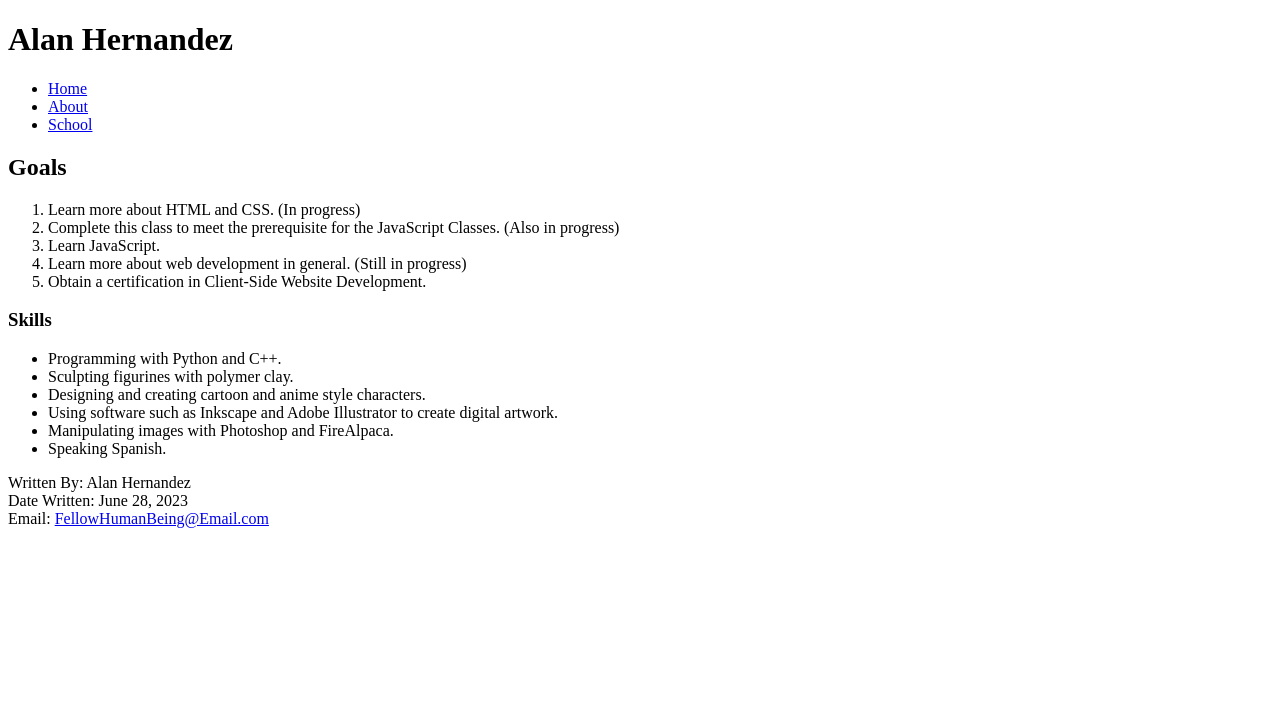
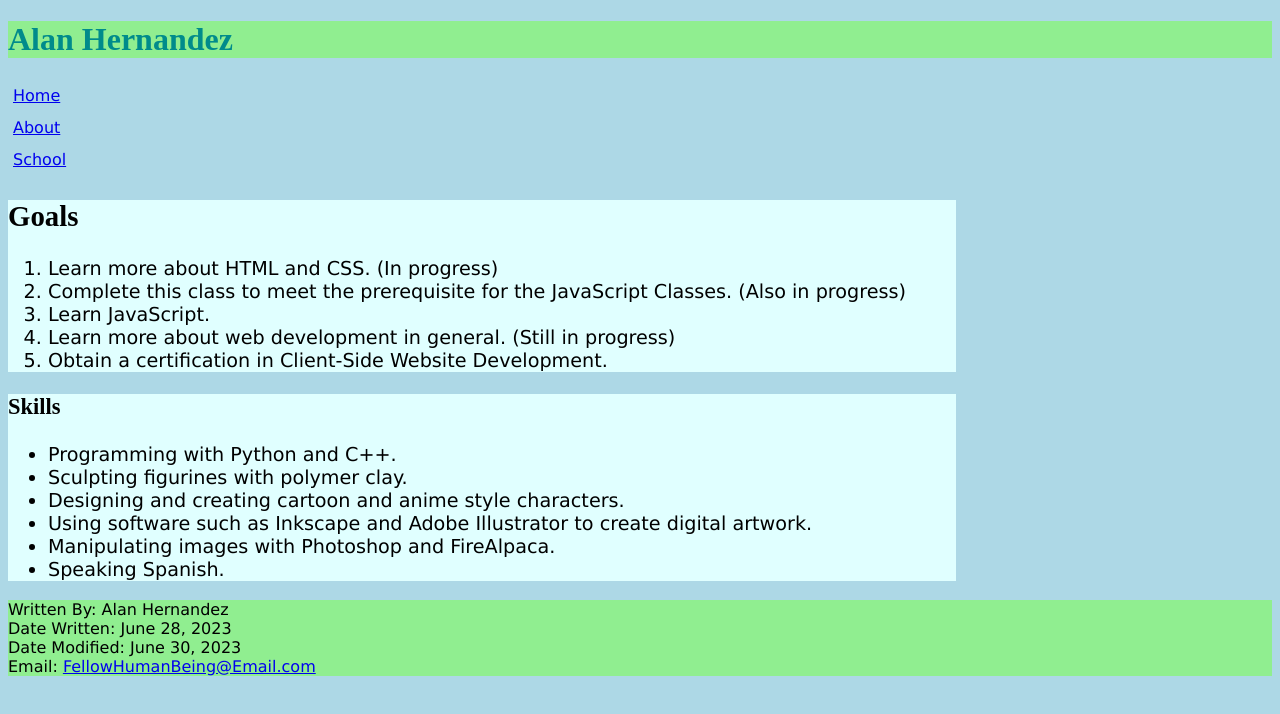
Before and after one commit to A7anx360/AHcis162, a plain HTML site: page about.html in a window 1280 px wide. Drawn offline with Linux system fonts and the light colour scheme.

Commit message:
Add files via upload

```diff
--- a/about.html
+++ b/about.html
@@ -3,15 +3,16 @@
 
 <!--Page Head Title, and Metadata-->
 	<head>
-		<title>Alan Hernandez, About</title>
 		<meta name="keywords" content="Alan, About, Goals, Skills"/>
 		<meta charset="UTF-8" />
+		<link href="main.css" rel="stylesheet">
+		<title>Alan Hernandez, About</title>
 	</head>
 
 <!--Page Body-->
 	<body>
 <!--Main Header-->
-		<h1>Alan Hernandez</h1>
+		<header><h1>Alan Hernandez</h1></header>
 <!--Navigation Menu-->
 		<nav>
 			<ul>
@@ -20,9 +21,12 @@
 				<li><a href="#">School</a></li>
 			</ul>
 		</nav>
+
+<!--Section 01-->
+		<section>
 <!--Second Header-->
 			<h2>Goals</h2>
-<!--A List of my Academic Goals -->
+<!--A List of my Academic Goals.-->
 			<ol>
 				<li>Learn more about HTML and CSS. (In progress)</li>
 				<li>Complete this class to meet the prerequisite for the JavaScript Classes. (Also in progress)</li>
@@ -30,7 +34,10 @@
 				<li>Learn more about web development in general. (Still in progress)</li>
 				<li>Obtain a certification in Client-Side Website Development.</li>
 			</ol>
+		</section>
 
+<!--Section 02-->
+		<section>
 <!--Third Header-->
 			<h3>Skills</h3>
 <!--List of Skills I've Learned.-->
@@ -42,11 +49,12 @@
 				<li>Manipulating images with Photoshop and FireAlpaca.</li>
 				<li>Speaking Spanish.</li>
 			</ul>
+		</section>
 
 <!--Footer-->
 		<footer>
 <!--Date Written-->
-		Written By: Alan Hernandez<br />Date Written: June 28, 2023
+		Written By: Alan Hernandez<br />Date Written: June 28, 2023<br />Date Modified: June 30, 2023
 		<br />Email: <a href="mailto:FellowHumanBeing@Email.com">FellowHumanBeing@Email.com</a>
 		</footer>
 	</body>
--- /dev/null
+++ b/main.css
@@ -0,0 +1,12 @@
+body {background-color: lightblue; font-family: Segoe, Verdana, sans-serif;}
+
+header {background-color: lightgreen; font-family: Rockwell;}
+
+h1{color: darkcyan;}
+h2{font-family: Rockwell;}
+h3{font-family: Rockwell;}
+nav > ul {line-height: 2em; list-style-type: none; padding-left: 5px;}
+
+section {background-color: lightcyan; width: 75%; font-size: 1.2em;}
+
+footer {background-color: lightgreen;}
```
Also changed, not shown: index.html (+12 -4 lines). Lines whose indentation alone changed are shown as unchanged.
